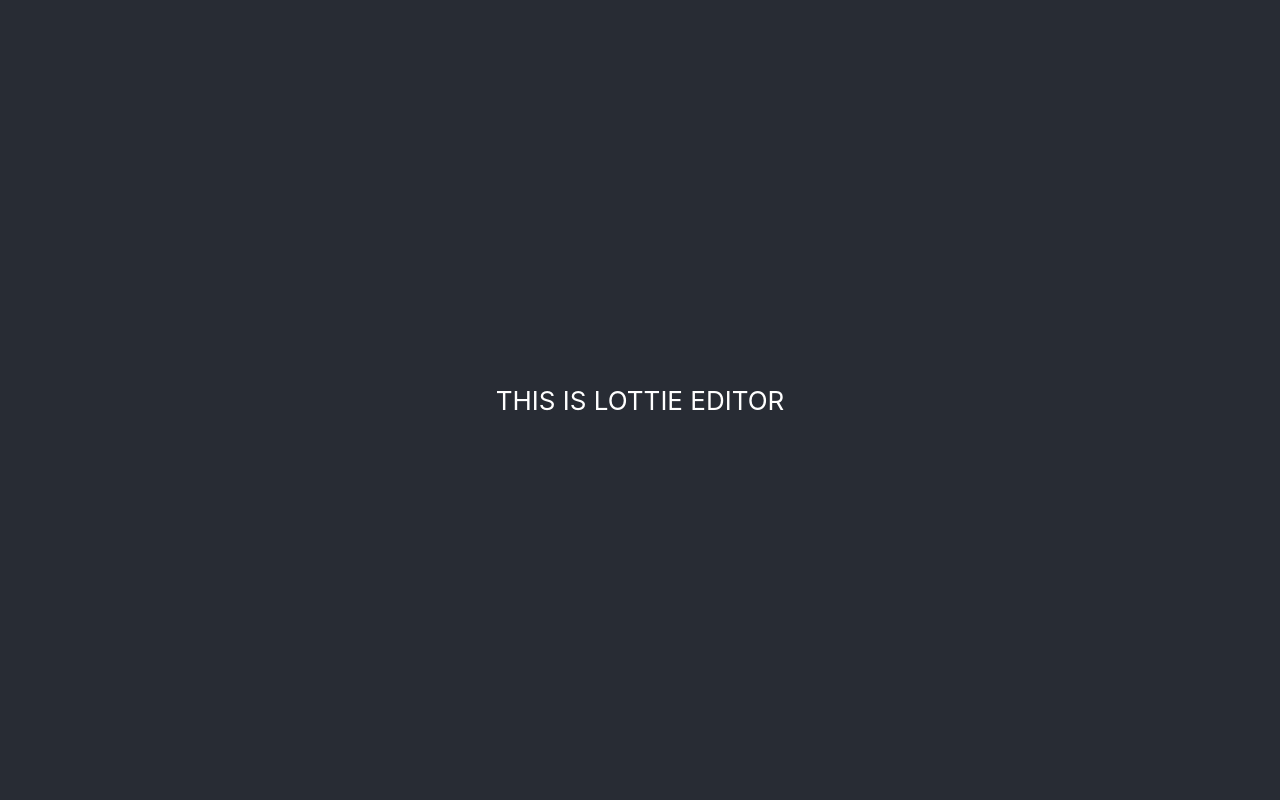
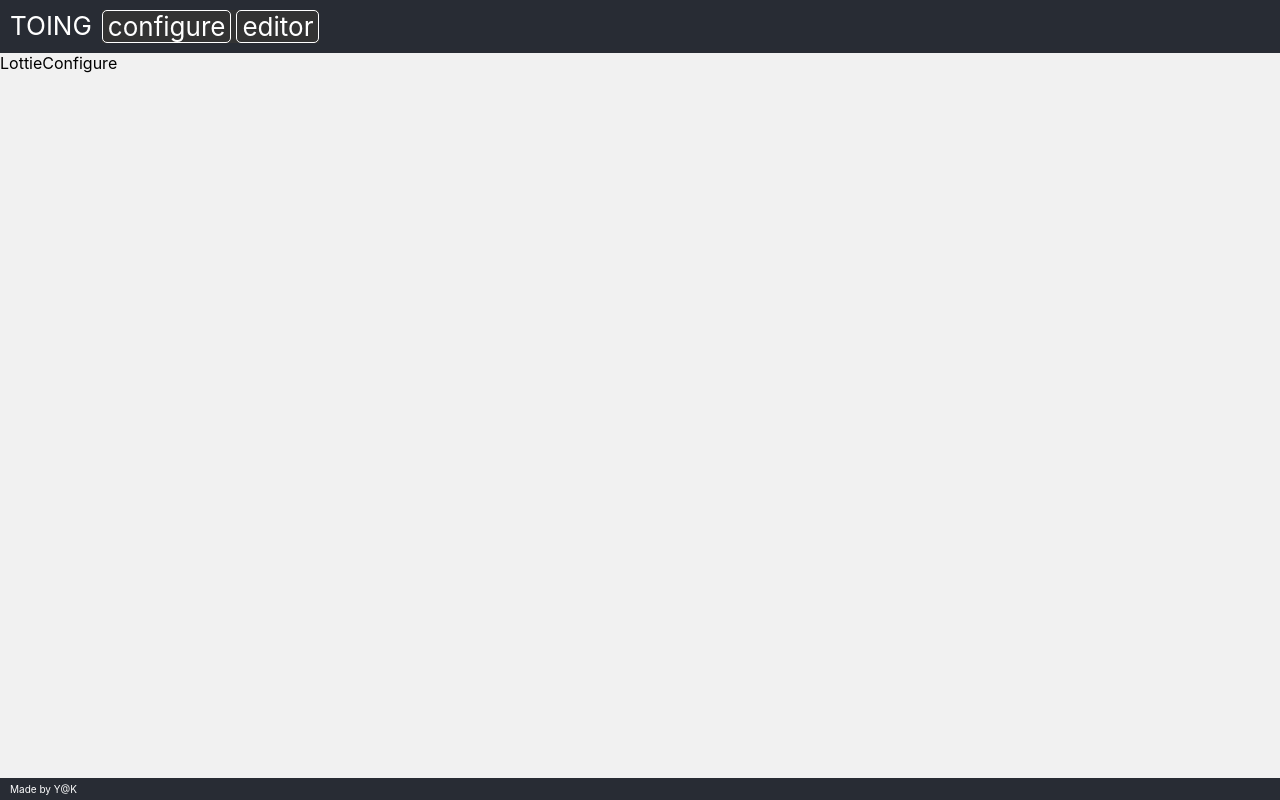
Before and after one commit to yakush/toing-lottie-editor, a React (Create React App) app: page /config in a window 1280 px wide. Built offline with nearby package versions, Linux system fonts and the light colour scheme.

Commit message:
router and layout

```diff
--- a/package.json
+++ b/package.json
@@ -19,6 +19,7 @@
     "react-color": "^2.19.3",
     "react-dom": "^18.2.0",
     "react-dropzone": "^14.2.3",
+    "react-router-dom": "^6.11.2",
     "react-scripts": "5.0.1",
     "typescript": "^4.4.2",
     "web-vitals": "^2.1.0"
--- a/src/App.css
+++ /dev/null
@@ -1,38 +0,0 @@
-.App {
-  text-align: center;
-}
-
-.App-logo {
-  height: 40vmin;
-  pointer-events: none;
-}
-
-@media (prefers-reduced-motion: no-preference) {
-  .App-logo {
-    animation: App-logo-spin infinite 20s linear;
-  }
-}
-
-.App-header {
-  background-color: #282c34;
-  min-height: 100vh;
-  display: flex;
-  flex-direction: column;
-  align-items: center;
-  justify-content: center;
-  font-size: calc(10px + 2vmin);
-  color: white;
-}
-
-.App-link {
-  color: #61dafb;
-}
-
-@keyframes App-logo-spin {
-  from {
-    transform: rotate(0deg);
-  }
-  to {
-    transform: rotate(360deg);
-  }
-}
--- /dev/null
+++ b/src/App.module.css
@@ -0,0 +1,3 @@
+.App {
+  height: 100%;
+}
--- a/src/App.tsx
+++ b/src/App.tsx
@@ -1,15 +1,21 @@
-import React from "react";
-import "./App.css";
+import { BrowserRouter, Route, Routes, Navigate } from "react-router-dom";
+import Layout from "./pages/Layout";
+import LottieConfigure from "./pages/LottieConfigure";
+import LottieEditor from "./pages/LottieEditor";
+import NoPage from "./pages/NoPage";
 
 function App() {
   return (
-    <div className="App">
-      <header className="App-header">
-        <p>
-          THIS IS LOTTIE EDITOR
-        </p>
-      </header>
-    </div>
+    <BrowserRouter>
+      <Routes>
+        <Route path="/" element={<Layout />}>
+          <Route path="/editor" element={<LottieEditor />} />
+          <Route path="/config" element={<LottieConfigure />} />
+          <Route index element={<Navigate to="/editor" />} />
+          <Route path="*" element={<NoPage />} />
+        </Route>
+      </Routes>
+    </BrowserRouter>
   );
 }
 
--- a/src/index.css
+++ b/src/index.css
@@ -1,13 +1,31 @@
+html {
+  height: 100%;
+}
 body {
+  height: 100%;
   margin: 0;
-  font-family: -apple-system, BlinkMacSystemFont, 'Segoe UI', 'Roboto', 'Oxygen',
-    'Ubuntu', 'Cantarell', 'Fira Sans', 'Droid Sans', 'Helvetica Neue',
+  font-family: -apple-system, BlinkMacSystemFont, "Segoe UI", "Roboto", "Oxygen",
+    "Ubuntu", "Cantarell", "Fira Sans", "Droid Sans", "Helvetica Neue",
     sans-serif;
   -webkit-font-smoothing: antialiased;
   -moz-osx-font-smoothing: grayscale;
 }
 
+
+#root {
+  height: 100%;
+}
+
+
 code {
   font-family: source-code-pro, Menlo, Monaco, Consolas, 'Courier New',
     monospace;
 }
+
+
+ul,
+li {
+  list-style: none;
+  margin: 0;
+  padding: 0;
+}
--- /dev/null
+++ b/src/pages/Layout.module.css
@@ -0,0 +1,71 @@
+.Layout {
+  height: 100%;
+  text-align: center;
+  display: grid;
+  grid-template-areas:
+    "header"
+    "main"
+    "footer";
+  grid-template-rows: auto 1fr auto;
+  background-color: #f1f1f1;
+}
+
+.Layout header {
+  grid-area: header;
+  background-color: #282c34;
+  display: flex;
+  flex-direction: row;
+  gap: 10px;
+  font-size: calc(10px + 2vmin);
+  color: white;
+  padding: 10px;
+}
+
+.Layout main {
+  grid-area: main;
+  text-align: start;
+  height: 100%;
+  overflow-y: auto;
+}
+
+.Layout main :first-child{
+  height: 100%;
+}
+
+.Layout footer {
+  grid-area: footer;
+  background-color: #282c34;
+  display: flex;
+  padding: 5px 10px;
+  color: white;
+  font-size: 10px;
+}
+
+/* ------------------------------------------------------- */
+
+.AppNav ul {
+  display: flex;
+  flex-direction: row;
+  list-style-type: none;
+  margin: 0;
+  padding: 0;
+  overflow: hidden;
+  background-color: #333;
+  gap: 5px;
+}
+
+.AppNav li {
+  padding: 0px 5px;
+  border: 1px solid white;
+  border-radius: 5px;
+}
+
+.AppNav li:hover {
+  background-color: #555;
+}
+
+.AppNav li a {
+  display: block;
+  color: #fff;
+  text-decoration: none;
+}
--- /dev/null
+++ b/src/pages/Layout.tsx
@@ -0,0 +1,30 @@
+import { Outlet, Link } from "react-router-dom";
+import styles from "./Layout.module.css";
+
+const Layout = () => {
+  return (
+    <div className={styles.Layout}>
+      <header>
+        <div>TOING</div>
+        <nav className={styles.AppNav}>
+          <ul>
+            <li>
+              <Link to="config">configure</Link>
+            </li>
+            <li>
+              <Link to="editor">editor</Link>
+            </li>
+          </ul>
+        </nav>
+      </header>
+
+      <main>
+        <Outlet/>
+      </main>
+
+      <footer>Made by Y@K</footer>
+    </div>
+  );
+};
+
+export default Layout;
--- /dev/null
+++ b/src/pages/LottieConfigure.tsx
@@ -0,0 +1,5 @@
+const LottieConfigure = () => {
+  return <div>LottieConfigure</div>;
+};
+
+export default LottieConfigure;
--- /dev/null
+++ b/src/pages/LottieEditor.tsx
@@ -0,0 +1,5 @@
+const LottieEditor = () => {
+    return <div>LottieEditor</div>;
+  };
+
+  export default LottieEditor;
--- /dev/null
+++ b/src/pages/NoPage.tsx
@@ -0,0 +1,5 @@
+const NoPage = () => {
+    return <div>no page  found</div>;
+  };
+
+  export default NoPage;
```
Also changed, not shown: 2 other files (tests, documents, lock files or other folders).
